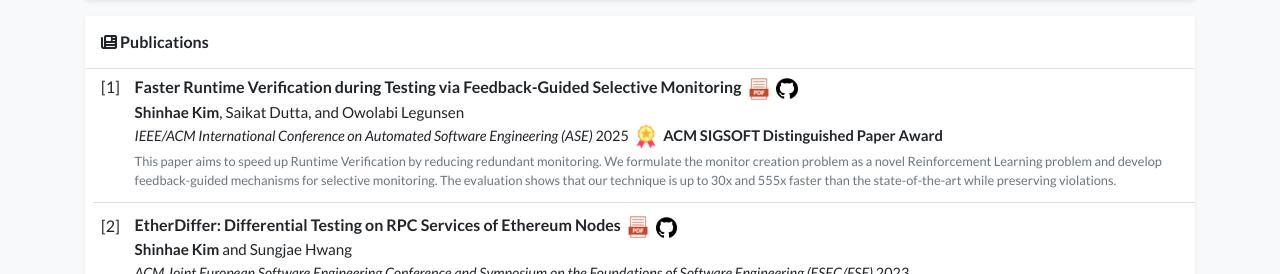
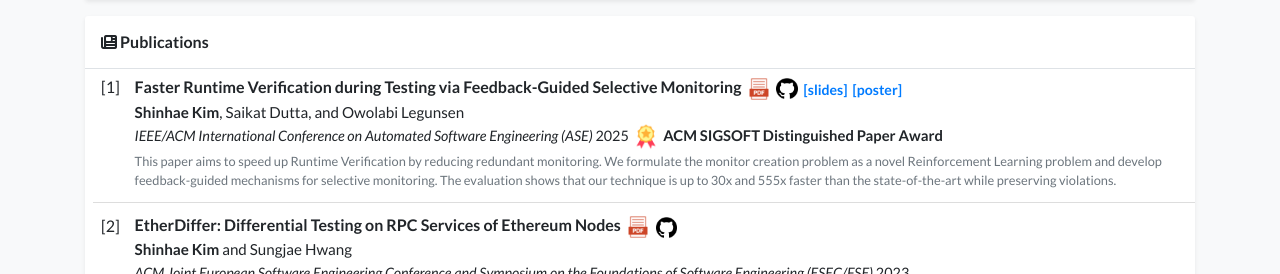
Before and after one commit to shinhae-kim/shinhae-kim.github.io, a Jekyll site: the page index.html, which Jekyll copies as it is, in a window 1280 px wide and 900 px high, scrolled down 912 px. Shown: the part 179-453 px from the top of the window. Built offline with Jekyll 4.4.1, drawn with Linux system fonts in a browser that asks for light colours; a style sheet for code colours, icons or effects is not loaded.

Commit message:
added slides and poster for ase25

```diff
--- a/index.html
+++ b/index.html
@@ -287,11 +287,19 @@ document.querySelectorAll(".root-path-text").forEach(function(element){
   <div class="col-12 p-2 pl-2">
     <h6 class="mt-0 mb-0" style="font-size: 1rem; font-weight: 600;">
       <span style="display: inline-block; width: 2.1rem; font-weight: normal;">[1]</span>Faster Runtime Verification during Testing via Feedback-Guided Selective Monitoring
-      <a href="/assets/pdf/ase25-valg.pdf" target="_blank" style="margin-left: 0.15rem;">
+      <a href="/assets/pdf/ase25-paper.pdf" target="_blank" style="margin-left: 0.15rem;">
         <img src="/assets/images/etc/pdf.png" alt="PDF" style="height: 1.5rem; vertical-align: middle;">
       </a>
       <a href="https://github.com/SoftEngResearch/Valg" target="_blank" style="margin-left: 0.15rem;">
         <img src="/assets/images/etc/github-logo.png" alt="GitHub" style="height: 1.35rem; vertical-align: middle;">
+      </a>
+      <a href="/assets/pdf/ase25-slides.pdf" target="_blank"
+        style="margin-left: 0.15rem; font-size: 0.88rem; position: relative; top: 2.5px;">
+        [slides]
+      </a>
+      <a href="/assets/pdf/ase25-poster.pdf" target="_blank"
+        style="margin-left: 0.15rem; font-size: 0.88rem; position: relative; top: 2.5px;">
+        [poster]
       </a>
     </h6>
     <div style="padding-left: 2.1rem;">
@@ -314,7 +322,7 @@ document.querySelectorAll(".root-path-text").forEach(function(element){
   <div class="col-12 p-2 pl-2">
     <h6 class="mt-0 mb-0" style="font-size: 1rem; font-weight: 600;">
       <span style="display: inline-block; width: 2.1rem; font-weight: normal;">[2]</span>EtherDiffer: Differential Testing on RPC Services of Ethereum Nodes
-      <a href="/assets/pdf/fse23-etherdiffer.pdf" target="_blank" style="margin-left: 0.15rem;">
+      <a href="/assets/pdf/fse23-paper.pdf" target="_blank" style="margin-left: 0.15rem;">
         <img src="/assets/images/etc/pdf.png" alt="PDF" style="height: 1.5rem; vertical-align: middle;">
       </a>
       <a href="https://github.com/JosephK95/EtherDiffer-public" target="_blank" style="margin-left: 0.15rem;">
@@ -339,7 +347,7 @@ document.querySelectorAll(".root-path-text").forEach(function(element){
   <div class="col-12 p-2 pl-2">
     <h6 class="mt-0 mb-0" style="font-size: 1rem; font-weight: 600;">
       <span style="display: inline-block; width: 2.1rem; font-weight: normal;">[3]</span>Analysis of Blockchain Smart Contracts: Techniques and Insights
-      <a href="/assets/pdf/secdev20.pdf" target="_blank" style="margin-left: 0.15rem;">
+      <a href="/assets/pdf/secdev20-paper.pdf" target="_blank" style="margin-left: 0.15rem;">
         <img src="/assets/images/etc/pdf.png" alt="PDF" style="height: 1.5rem; vertical-align: middle;">
       </a>
       <img src="/assets/images/etc/github-logo.png" alt="GitHub" style="height: 1.35rem; vertical-align: middle; margin-left: 0.15rem;">
```
Also changed, not shown: 10 other files.
